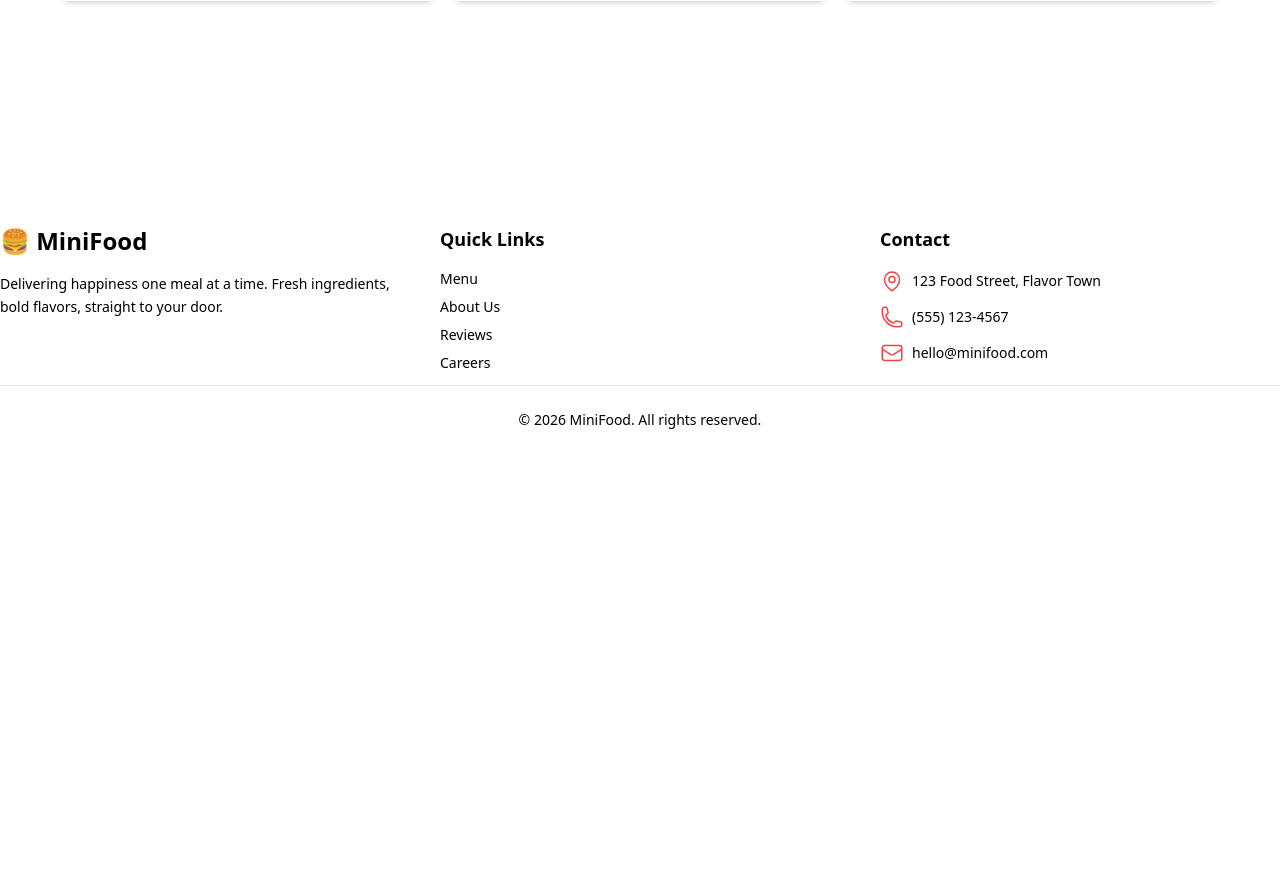
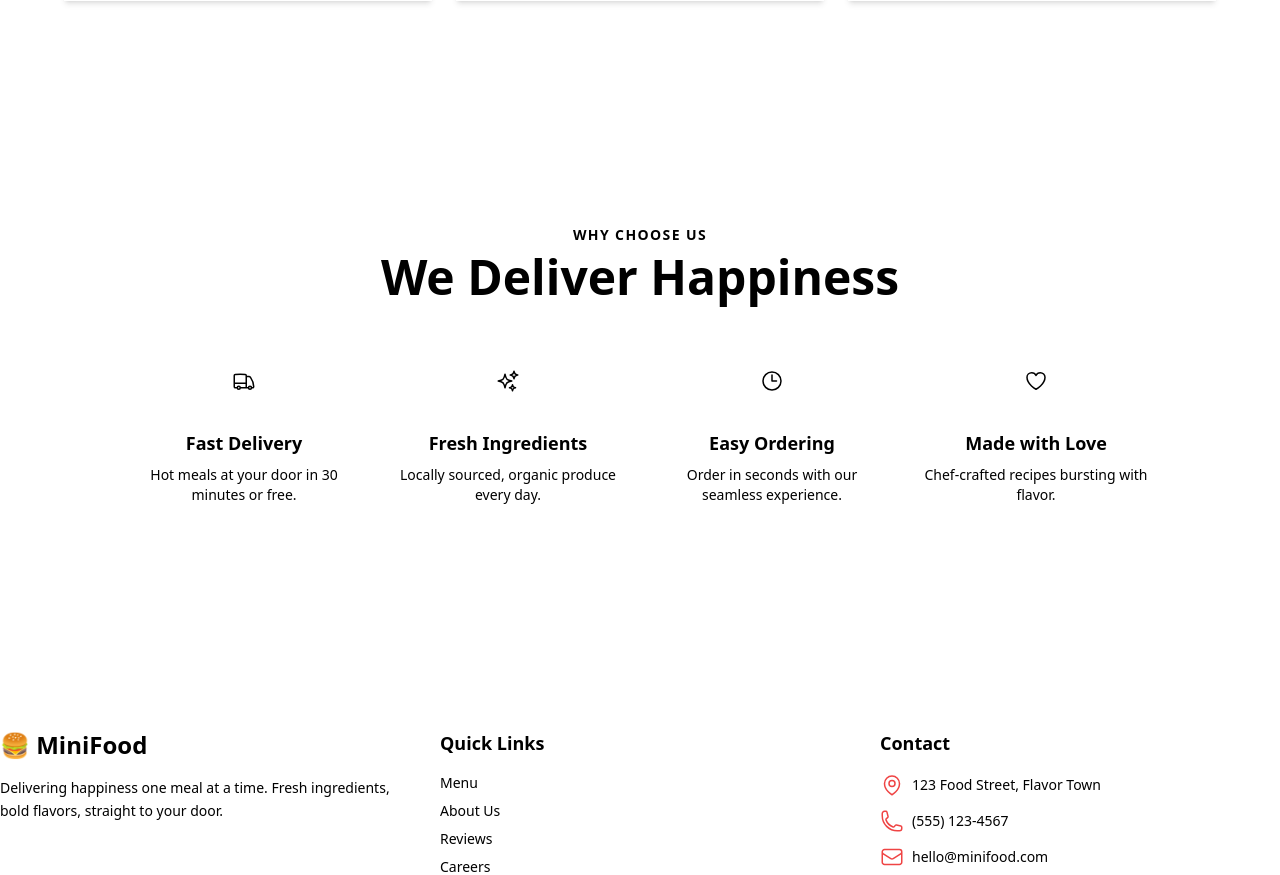
Before and after one commit to abubakkar-js-dev/Mini_Food, a Django app: page / in a window 1280 px wide. Shown: the part 1787-2662 px from the top of the page. Before the commit the page ends 2216 px from the top, so only its background shows below. Run offline with Django 5.2, Linux system fonts and the light colour scheme; some libraries are stand-ins or nearby versions.

Commit message:
add: designed features section

```diff
--- a/core/templates/core/home.html
+++ b/core/templates/core/home.html
@@ -94,4 +94,29 @@
     </div>
   </div>
 </section>
+<!--Features Section-->
+   <section id="features" class="section-padding bg-base-100 py-28">
+      <div class="container mx-auto">
+        <div class="text-center mb-12">
+          <p class="text-accent font-body font-semibold tracking-widest uppercase text-sm mb-2">Why Choose Us</p>
+          <h2 class="text-4xl md:text-5xl font-bold font-display text-base-content">
+            We Deliver Happiness
+          </h2>
+        </div>
+        <div class="grid grid-cols-1 sm:grid-cols-2 lg:grid-cols-4 gap-8 max-w-5xl mx-auto">
+          {% for f in features %}
+             <div key={f.title} class="text-center group">
+              <div class="w-16 h-16 bg-primary/10 rounded-2xl flex items-center justify-center mx-auto mb-4 group-hover:bg-primary group-hover:scale-110 transition-all duration-300">
+                <div class="flex justify-center items-center h-8 w-8 text-primary group-hover:text-white transition-color z-20">
+                  {{f.icon | safe}}
+                </div>
+              </div>
+              <h3 class="font-display font-bold text-lg mb-2">{{f.title}}</h3>
+              <p class="font-body text-muted-foreground text-sm">{{f.desc}}</p>
+            </div>
+          {% endfor %}
+        </div>
+      </div>
+    </section>
+
 {% endblock maincontent %}
--- a/core/views.py
+++ b/core/views.py
@@ -11,4 +11,22 @@ def home(req):
         {'name': 'Garden Salad', 'price': '$9.99', 'rating': 4.5, 'image': 'core/images/food-salad.jpg', 'tag': None},
         {'name': 'Lava Cake', 'price': '$8.99', 'rating': 4.9, 'image': 'core/images/food-dessert.jpg', 'tag': 'Must Try'},
     ]
-    return render(req, 'core/home.html',context={'menuItems': menuItems})
+
+    features = [
+        {'icon': """<svg xmlns="http://www.w3.org/2000/svg" fill="none" viewBox="0 0 24 24" stroke-width="1.5" stroke="currentColor" class="size-6">
+        <path stroke-linecap="round" stroke-linejoin="round" d="M8.25 18.75a1.5 1.5 0 0 1-3 0m3 0a1.5 1.5 0 0 0-3 0m3 0h6m-9 0H3.375a1.125 1.125 0 0 1-1.125-1.125V14.25m17.25 4.5a1.5 1.5 0 0 1-3 0m3 0a1.5 1.5 0 0 0-3 0m3 0h1.125c.621 0 1.129-.504 1.09-1.124a17.902 17.902 0 0 0-3.213-9.193 2.056 2.056 0 0 0-1.58-.86H14.25M16.5 18.75h-2.25m0-11.177v-.958c0-.568-.422-1.048-.987-1.106a48.554 48.554 0 0 0-10.026 0 1.106 1.106 0 0 0-.987 1.106v7.635m12-6.677v6.677m0 4.5v-4.5m0 0h-12" />
+        </svg>""",
+        'title': 'Fast Delivery', 'desc': 'Hot meals at your door in 30 minutes or free.'},
+        {'icon': """<svg xmlns="http://www.w3.org/2000/svg" fill="none" viewBox="0 0 24 24" stroke-width="1.5" stroke="currentColor" class="size-6">
+        <path stroke-linecap="round" stroke-linejoin="round" d="M9.813 15.904 9 18.75l-.813-2.846a4.5 4.5 0 0 0-3.09-3.09L2.25 12l2.846-.813a4.5 4.5 0 0 0 3.09-3.09L9 5.25l.813 2.846a4.5 4.5 0 0 0 3.09 3.09L15.75 12l-2.846.813a4.5 4.5 0 0 0-3.09 3.09ZM18.259 8.715 18 9.75l-.259-1.035a3.375 3.375 0 0 0-2.455-2.456L14.25 6l1.036-.259a3.375 3.375 0 0 0 2.455-2.456L18 2.25l.259 1.035a3.375 3.375 0 0 0 2.456 2.456L21.75 6l-1.035.259a3.375 3.375 0 0 0-2.456 2.456ZM16.894 20.567 16.5 21.75l-.394-1.183a2.25 2.25 0 0 0-1.423-1.423L13.5 18.75l1.183-.394a2.25 2.25 0 0 0 1.423-1.423l.394-1.183.394 1.183a2.25 2.25 0 0 0 1.423 1.423l1.183.394-1.183.394a2.25 2.25 0 0 0-1.423 1.423Z" />
+        </svg>""",
+     'title': 'Fresh Ingredients', 'desc': 'Locally sourced, organic produce every day.'},
+        {'icon': """<svg xmlns="http://www.w3.org/2000/svg" fill="none" viewBox="0 0 24 24" stroke-width="1.5" stroke="currentColor" class="size-6">
+        <path stroke-linecap="round" stroke-linejoin="round" d="M12 6v6h4.5m4.5 0a9 9 0 1 1-18 0 9 9 0 0 1 18 0Z" />
+        </svg>""", 'title': 'Easy Ordering', 'desc': 'Order in seconds with our seamless experience.'},
+        {'icon': """<svg xmlns="http://www.w3.org/2000/svg" fill="none" viewBox="0 0 24 24" stroke-width="1.5" stroke="currentColor" class="size-6">
+        <path stroke-linecap="round" stroke-linejoin="round" d="M21 8.25c0-2.485-2.099-4.5-4.688-4.5-1.935 0-3.597 1.126-4.312 2.733-.715-1.607-2.377-2.733-4.313-2.733C5.1 3.75 3 5.765 3 8.25c0 7.22 9 12 9 12s9-4.78 9-12Z" />
+        </svg>""",
+     'title': 'Made with Love', 'desc': 'Chef-crafted recipes bursting with flavor.'},
+    ]
+    return render(req, 'core/home.html', context={'menuItems': menuItems, 'features': features})
```
